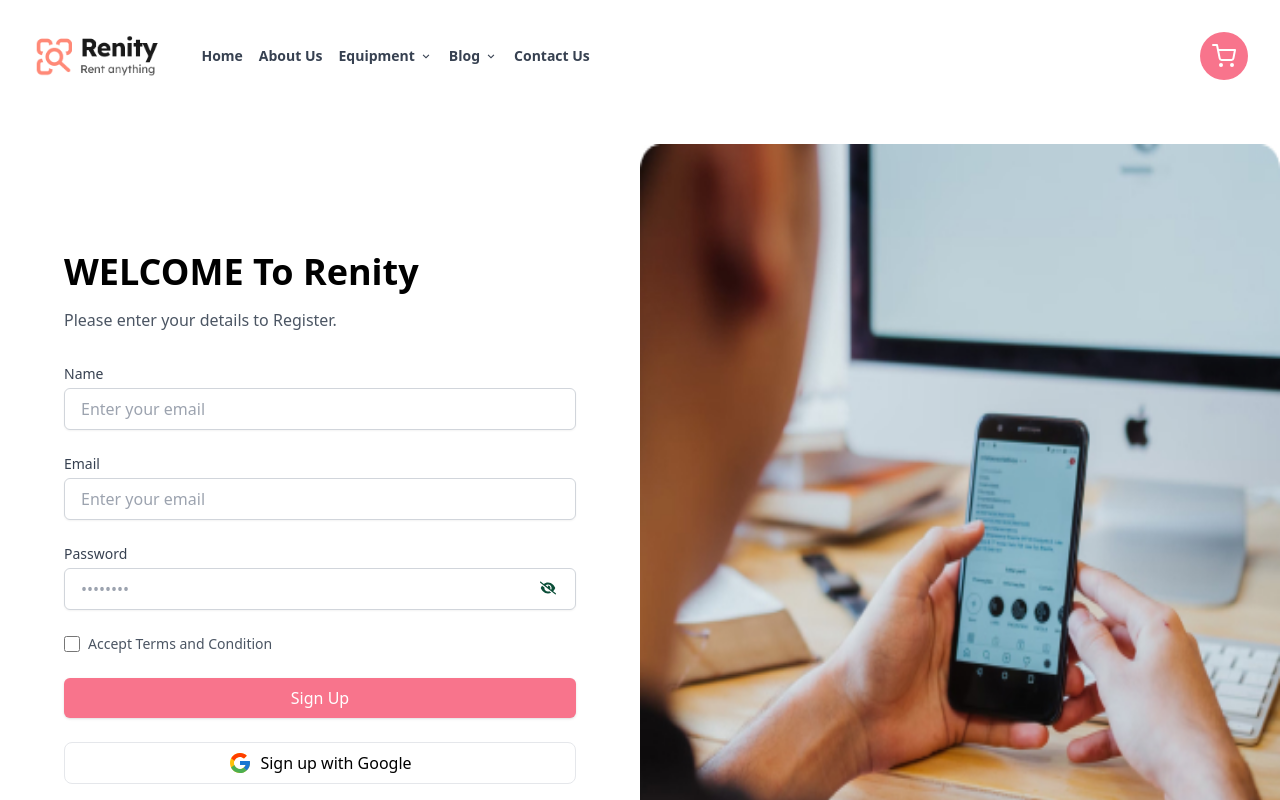
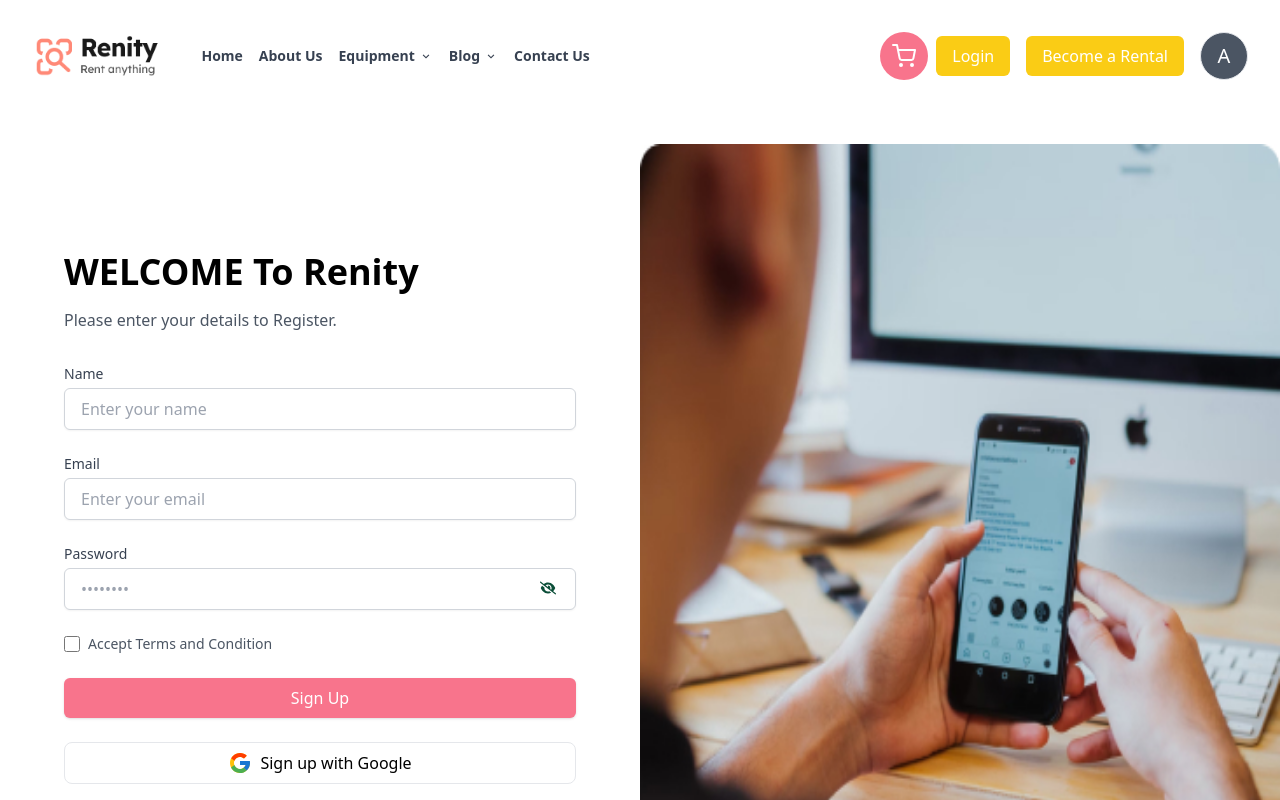
Before and after one commit to anasahammad/renity, a React (Vite) app: page /signup in a window 1280 px wide. Shown: the top 800 px of the page. Built offline with nearby package versions, Linux system fonts and the light colour scheme.

Commit message:
added two button on navbar

```diff
--- a/src/components/Shared/Navbar.jsx
+++ b/src/components/Shared/Navbar.jsx
@@ -53,6 +53,9 @@ export const navItems = [
     path: '/contact_us',
   },
 ];
+
+
+const user = {name: "Anas Ahammad Sarker", email: "anasahammad2002@gmail.com", role: "user"}
 const Navbar = () => {
   return (
     <header className='md:flex md:justify-between md:items-center py-4 md:py-8 px-4 md:px-8 fixed z-50 bg-white w-full'>
@@ -86,11 +89,11 @@ const Navbar = () => {
 
                 {/* Sub menu */}
                 {item.subMenu && (
-                  <ul className='absolute hidden group-hover:flex flex-col bg-white shadow-md mt-2 rounded py-2 left-0 w-40 z-50'>
+                  <ul className='absolute hidden group-hover:flex flex-col bg-white shadow-md mt-1 rounded py-2 left-0 w-40 z-50 '>
                     {item.subMenu.map((subItem, subIndex) => (
                       <li
                         key={subIndex}
-                        className='relative '
+                        className='relative group'
                       >
                         <Link
                           to={subItem.path}
@@ -107,7 +110,7 @@ const Navbar = () => {
 
                         {/* Nested subItem dropdown */}
                         {subItem.subItem && (
-                          <div className='absolute hidden group-hover:flex flex-col bg-white shadow-md rounded py-2 left-full top-0 w-40 ml-1'>
+                          <div className='absolute hidden group-hover:flex group-hover:flex-col bg-white shadow-md rounded py-2 left-full top-0 w-40 ml-1'>
                             {subItem.subItem.map((nestedItem, nestedIndex) => (
                               <Link
                                 key={nestedIndex}
@@ -130,13 +133,22 @@ const Navbar = () => {
       </div>
 
       {/* Shopping Cart Icon */}
-      <div className='hidden md:flex items-center'>
+      <div className='hidden md:flex space-x-2 items-center'>
         <Link
           to='/cart'
-          className='bg-[#F8748C] text-white p-3 rounded-full flex items-center justify-center hover:bg-white hover:text-[#F8748C] hover:border hover:border-[#F8748C] transition duration-300'
+          className='bg-[#F8748C] text-white w-12 h-12 p-3 rounded-full flex items-center justify-center hover:bg-white hover:text-[#F8748C] hover:border hover:border-[#F8748C] transition duration-300'
         >
           <FiShoppingCart size={24} />
         </Link>
+
+        <div className='flex items-center gap-4'>
+          <div className='flex space-x-4'>
+          <button className='bg-yellow-400 text-white py-2 px-4 rounded-md'>Login</button>
+          <button className='bg-yellow-400 text-white py-2 px-4 rounded-md'>Become a Rental</button>
+          </div>
+
+        {user && (  <Link to="/dashboard" className='bg-gray-600 w-12 h-12 border rounded-full text-white flex justify-center items-center text-xl uppercase'>{user?.name?.slice(0, 1)}</Link>)}
+        </div>
       </div>
     </header>
   );
--- a/src/components/contact/ContactUsForm.jsx
+++ b/src/components/contact/ContactUsForm.jsx
@@ -1,4 +1,9 @@
+
+
 const ContactUsForm = () => {
+
+
+
   return (
     <div className='bg-[#FFFAE9] py-16'>
       <div className='text-center space-y-4'>
@@ -22,6 +27,7 @@ const ContactUsForm = () => {
               <input
                 type='email'
                 placeholder='Your email'
+
                 className='w-full border border-gray-300  px-4 py-2 focus:outline-none focus:ring-2 focus:ring-yellow-400'
               />
               <div className='absolute inset-y-0 right-4 flex items-center'></div>
--- a/src/pages/Signup.jsx
+++ b/src/pages/Signup.jsx
@@ -42,7 +42,7 @@ const Signup = () => {
 
                           })}
                           className={`mt-1 block w-full px-4 py-2 border  rounded-md shadow-sm focus:ring-indigo-500 focus:border-indigo-500 ${errors?.name ? 'border-red-300': 'border-gray-300'}`}
-                          placeholder="Enter your email"
+                          placeholder="Enter your name"
                         />
                         {errors.name && (
                           <p className="text-red-500">{errors.name.message}</p>
```
